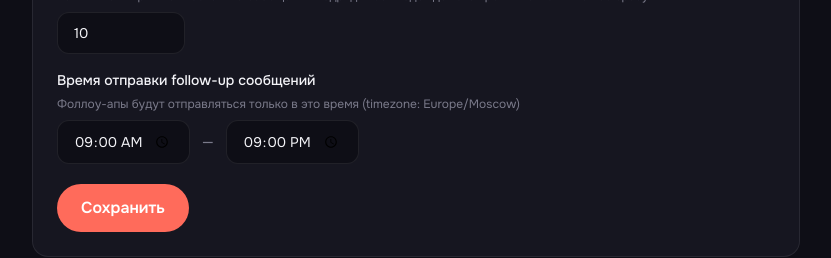
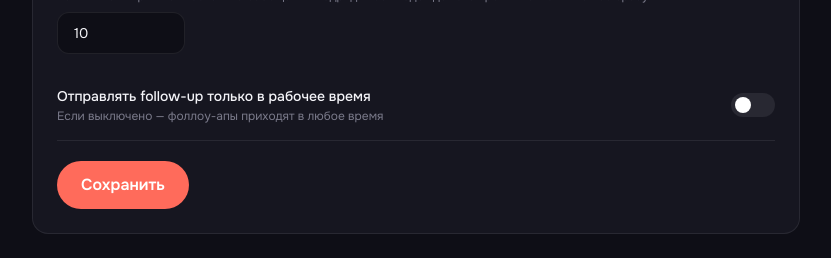
Before and after one commit to slayer-tech/ai-chat-bot, a Next.js app in the folder frontend/: page /dashboard/settings in a window 1280 px wide. Shown: the part 2202-2460 px from the top of the page, without its empty margins (248-1079 px from the left). Built offline with nearby package versions, Linux system fonts and the light colour scheme; no server answers; sample sign-in values are in the browser's storage.

Commit message:
fix: actually create follow-up triggers + business hours toggle

```diff
--- a/frontend/src/app/dashboard/settings/page.tsx
+++ b/frontend/src/app/dashboard/settings/page.tsx
@@ -648,13 +648,20 @@ export default function SettingsPage() {
                 </div>
 
                 <div className="mt-4">
-                  <label className="block text-sm font-medium text-text mb-1.5">
-                    Время отправки follow-up сообщений
-                  </label>
-                  <p className="text-xs text-muted mb-2">
-                    Фоллоу-апы будут отправляться только в это время (timezone: {settings.timezone || "Europe/Moscow"})
-                  </p>
-                  <div className="flex items-center gap-3">
+                  <Toggle
+                    label="Отправлять follow-up только в рабочее время"
+                    description="Если выключено — фоллоу-апы приходят в любое время"
+                    checked={!!(settings.smart_delay_start && settings.smart_delay_end)}
+                    onChange={(v) => {
+                      if (v) {
+                        setSettings((s) => ({ ...s, smart_delay_start: "09:00", smart_delay_end: "21:00" }));
+                      } else {
+                        setSettings((s) => ({ ...s, smart_delay_start: null, smart_delay_end: null }));
+                      }
+                    }}
+                  />
+                  {!!(settings.smart_delay_start && settings.smart_delay_end) && (
+                    <div className="flex items-center gap-3 mt-2">
                       <input
                         type="time"
                         value={settings.smart_delay_start || "09:00"}
@@ -668,7 +675,9 @@ export default function SettingsPage() {
                         onChange={(e) => setSettings((s) => ({ ...s, smart_delay_end: e.target.value }))}
                         className="bg-void border border-border rounded-xl px-4 py-2.5 text-sm text-text focus:outline-none focus:border-accent transition-colors"
                       />
+                      <span className="text-xs text-muted">({settings.timezone || "Europe/Moscow"})</span>
                     </div>
+                  )}
                 </div>
 
                 <div className="flex items-center gap-4 mt-5">
```
Also changed, not shown: 1 other file (tests, documents, lock files or other folders). Lines whose indentation alone changed are shown as unchanged.
